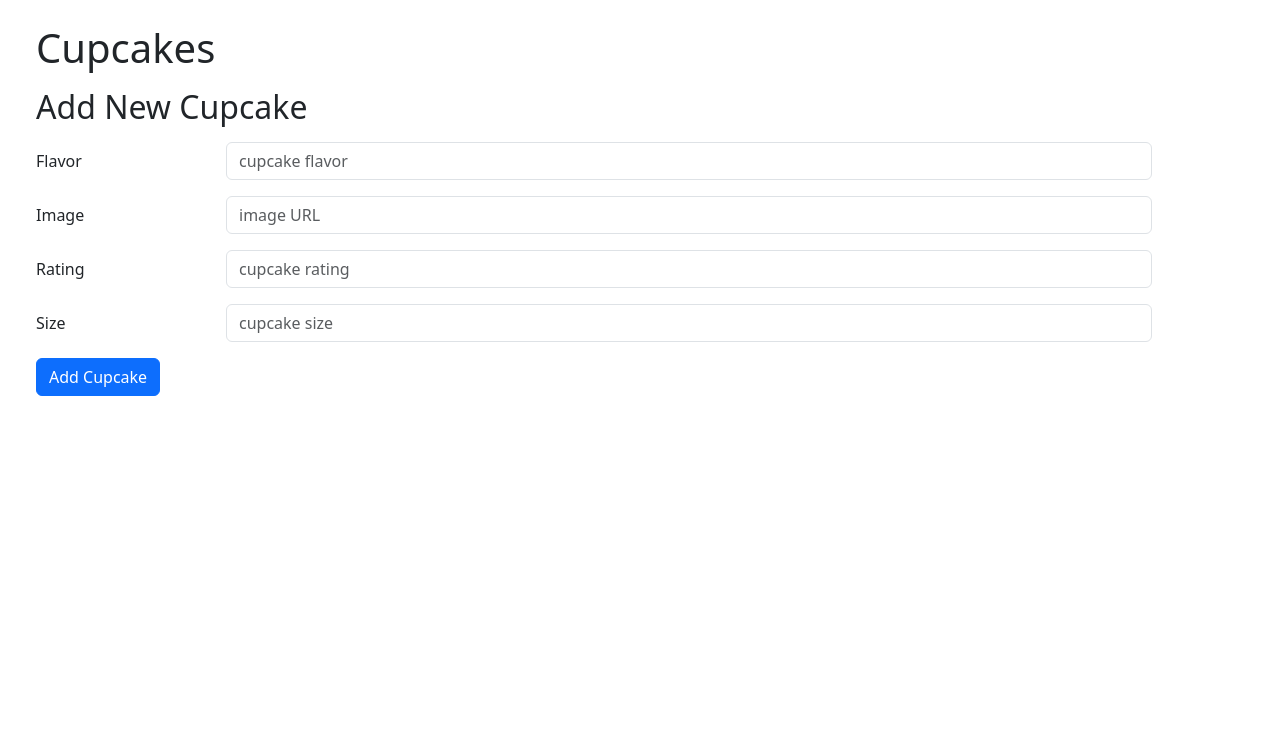
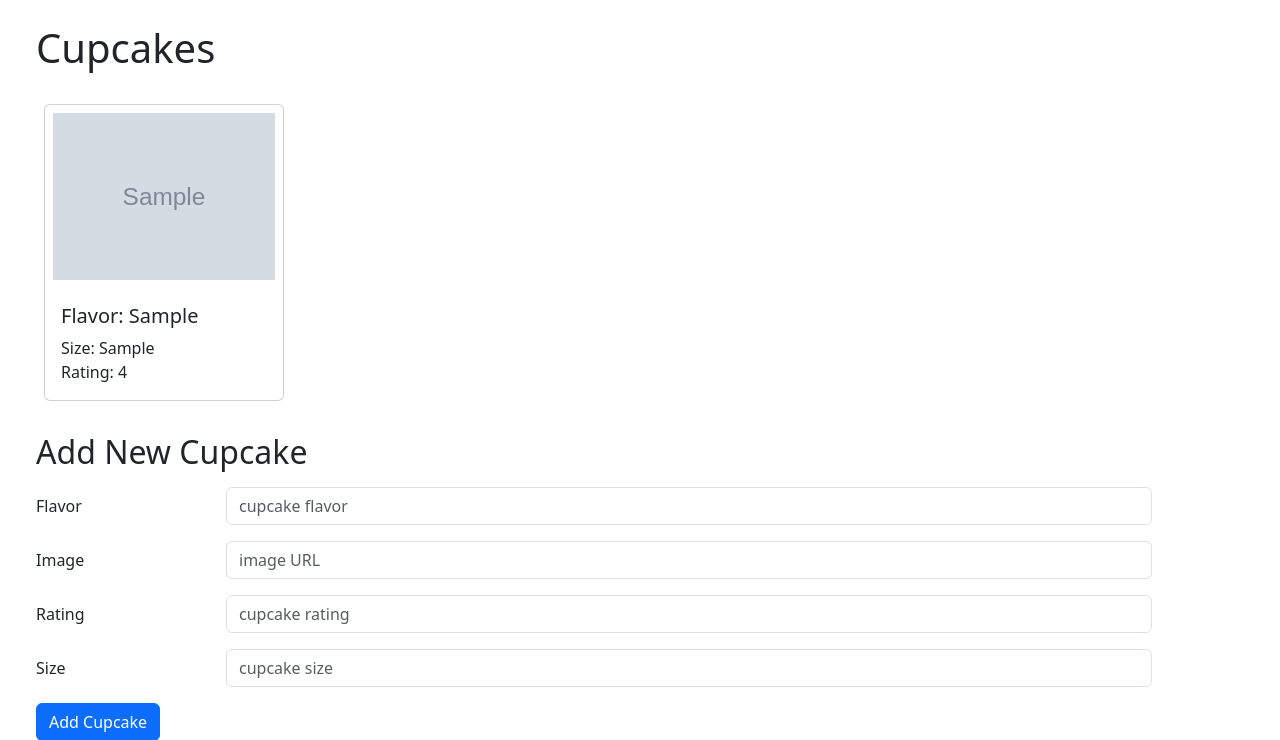
Before and after one commit to TaraDenniston/cupcakes, a Flask app: page / in a window 1280 px wide. Shown: the top 740 px of the page. Run offline with Flask 3, Linux system fonts and the light colour scheme; tables that the repository leaves empty hold one stand-in row (values such as "Sample post"); grey boxes marked "Sample" are stand-in pictures; some libraries are stand-ins or nearby versions.

Commit message:
add JS functions to request cupcakes from API and display them on home page

```diff
--- a/static/cupcakes.js
+++ b/static/cupcakes.js
@@ -11,7 +11,6 @@ const $cupcakesList = $("#cupcakes-list");
 
 async function getAllCupcakes() {
   const cupcakes = [];
-  console.log('hello');
 
   // make request to cupcakes API
   await $.get( `http://127.0.0.1:5000/api/cupcakes`, function( data ) {
@@ -22,25 +21,41 @@ async function getAllCupcakes() {
     }
   });
 
-  console.log('Array of cupcakes:');
-  for (let i of cupcakes) {
-    console.log(i);
-  }
-
   return cupcakes;
 }
 
 
 /* Display cupcakes on DOM
  *
- * Takes an array of cupcake objects and displays information about each
- * cupcake on it's own card
+ * Calls getAllCupcakes() and displays returned information about each cupcake
+ * on it's own card
  */
 
+async function displayCupcakes() {
+
+  // Get list of cupcakes from the API
+  let cupcakes = await getAllCupcakes();
+
+  // Loop through the array of cupcake objects and create a card to display
+  // information about each one on the DOM
+  for (let cupcake of cupcakes) {
+    const $cupcakeCard = $(
+     `<div class="card m-2" style="width: 15rem;">
+      <img src="${cupcake.image}" class="card-img-top p-2" alt="${cupcake.flavor} cupcake">
+      <div class="card-body">
+        <h5 class="card-title">Flavor: ${cupcake.flavor}</h5>
+        <p class="card-text">Size: ${cupcake.size}<br>Rating: ${cupcake.rating}</p>
+      </div>
+      </div>`
+    );
+
+    $cupcakesList.append($cupcakeCard);
+  }
+}
 
 
+/* When document has finished loading, execute the display function(s) */
 
 $(function() {
-  console.log( "ready!" );
-  getAllCupcakes();
+  displayCupcakes();
 });
--- a/templates/index.html
+++ b/templates/index.html
@@ -11,7 +11,7 @@
 <body>
     <div class="container m-4">
         <h1>Cupcakes</h1>
-        <ul id="cupcakes-list">
+        <ul id="cupcakes-list" class="my-4 p-0 d-flex flex-row flex-wrap">
             <!-- list cupcakes here -->
         </ul>
 
```
